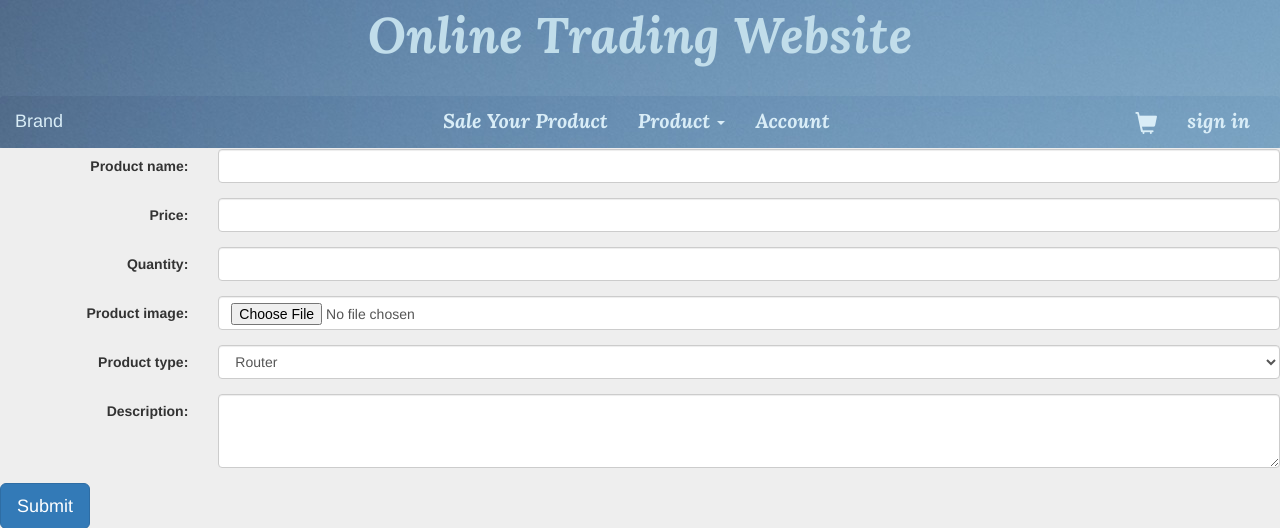
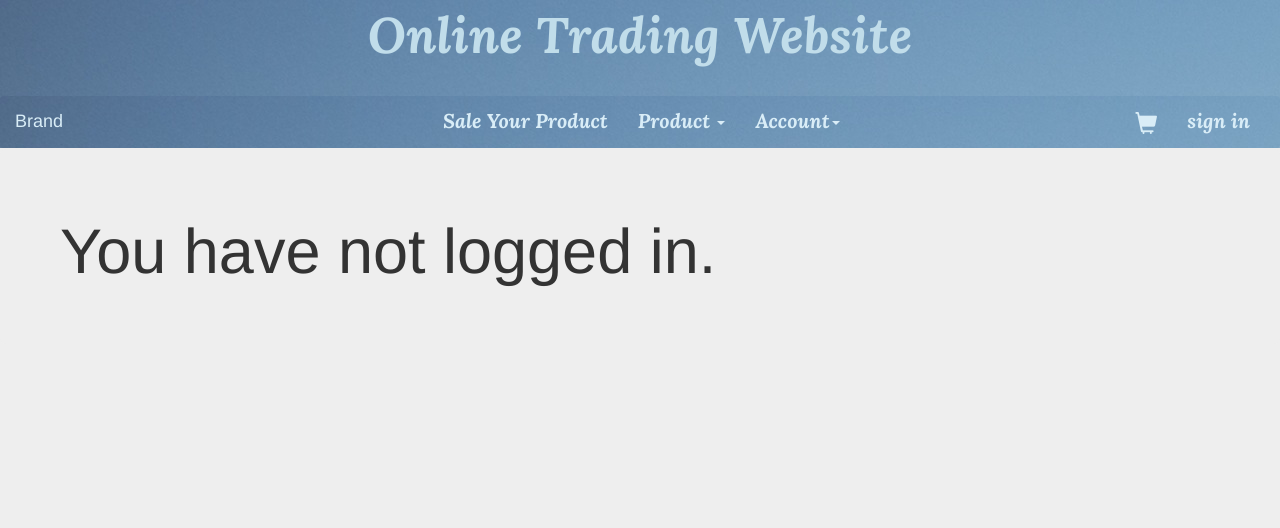
Before and after one commit to richardphk/EIE3117_trading_web, a PHP site: page /EIE3117_trading_web/product_manage/upload_page.php in a window 1280 px wide. Shown: the top 528 px of the page. Run offline with PHP 8.4, Linux system fonts and the light colour scheme.

Commit message:
Changed the "Account" tab
The “Account” tab has been changed to a dropdown list, and the user
record link has been added into the dropdown list.

```diff
--- a/page_gen.php
+++ b/page_gen.php
@@ -92,7 +92,12 @@
 							<li><a href="#" class="dp_item">One more separated link</a></li>
 						  </ul>
 						</li>
-						<li><a href="#">Account</a></li>
+						<li class="dropdown">
+							<a id="account" onclick="this.color='red';" href="#" class="dropdown-toggle" data-toggle="dropdown" role="button" aria-haspopup="true" aria-expanded="false">Account<span class="caret"></span></a>
+							<ul class="dropdown-menu" style="background-color:#6d8cb1;">
+								<li><a href="user/record.php" class="dp_item">Purchase Record</a></li>
+							</ul>
+						</li>
 					  </ul>
 					  <ul class="nav navbar-nav navbar-right">
 						<li><a href="order/cart_page.php" style="font-size:22px;" ><span class="glyphicon glyphicon-shopping-cart"></span></a></li>
--- a/product_manage/upload_page.php
+++ b/product_manage/upload_page.php
@@ -4,7 +4,6 @@
 	session_start();
 
 	page_header('Upload');
-	$_SESSION['login_user'] = 'U00001';
 	if (check_login()) {
 ?>
 	<form action="product_manage/upload.php" method="post" enctype="multipart/form-data" class="form-horizontal" role="form">
```
